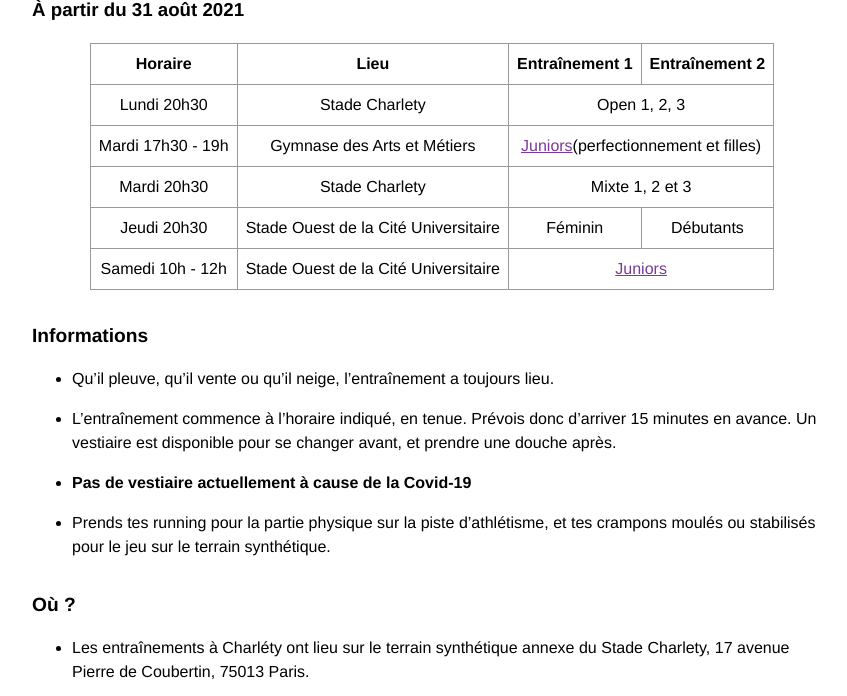
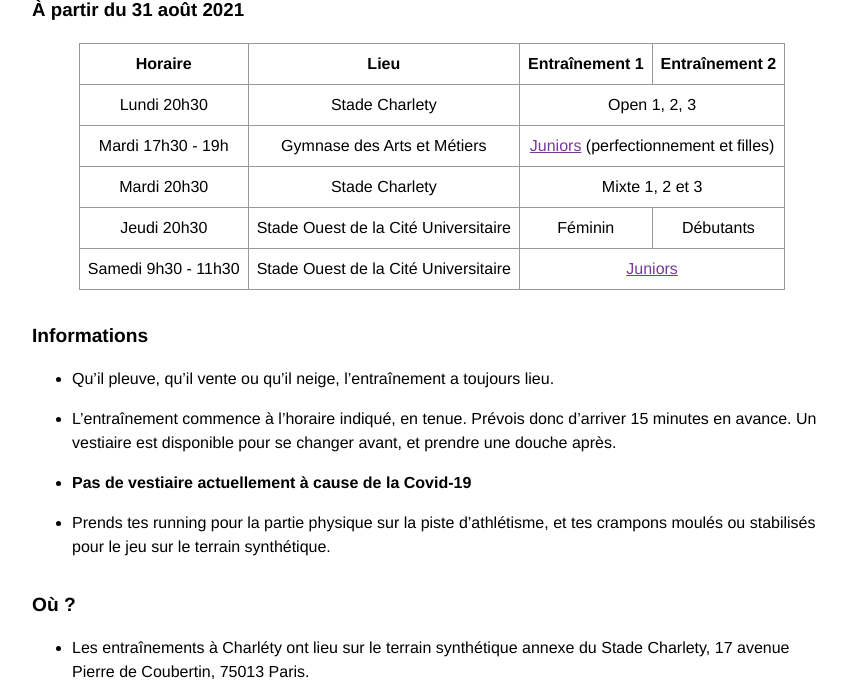
Before and after one commit to ahouhpuc/ahouhpuc.github.io, a Jekyll site: the page built from entrainements.markdown, in a window 1280 px wide and 900 px high, scrolled down 756 px, cut to the strip 0-696 px from the top of the window. Shown: the whole strip, without its empty margins (208-1055 px from the left). Built offline with Jekyll 4.4.1, drawn with Linux system fonts in a browser that asks for light colours.

Commit message:
Update entrainements.markdown

```diff
--- a/entrainements.markdown
+++ b/entrainements.markdown
@@ -29,7 +29,7 @@ En cours d'année, les entraînements sont réservés aux joueurs qui ont été
   <tr>
     <td>Mardi 17h30 - 19h</td>
     <td>Gymnase des Arts et Métiers</td>
-    <td colspan="2"><a href="juniors.html">Juniors</a>(perfectionnement et filles)</td>
+    <td colspan="2"><a href="juniors.html">Juniors</a> (perfectionnement et filles)</td>
   </tr>
   <tr>
     <td>Mardi 20h30</td>
@@ -43,7 +43,7 @@ En cours d'année, les entraînements sont réservés aux joueurs qui ont été
     <td>Débutants</td>
   </tr>
   <tr>
-    <td>Samedi 10h - 12h</td>
+    <td>Samedi 9h30 - 11h30</td>
     <td>Stade Ouest de la Cité Universitaire</td>
     <td colspan="2"><a href="juniors.html">Juniors</a></td>
   </tr>
```
